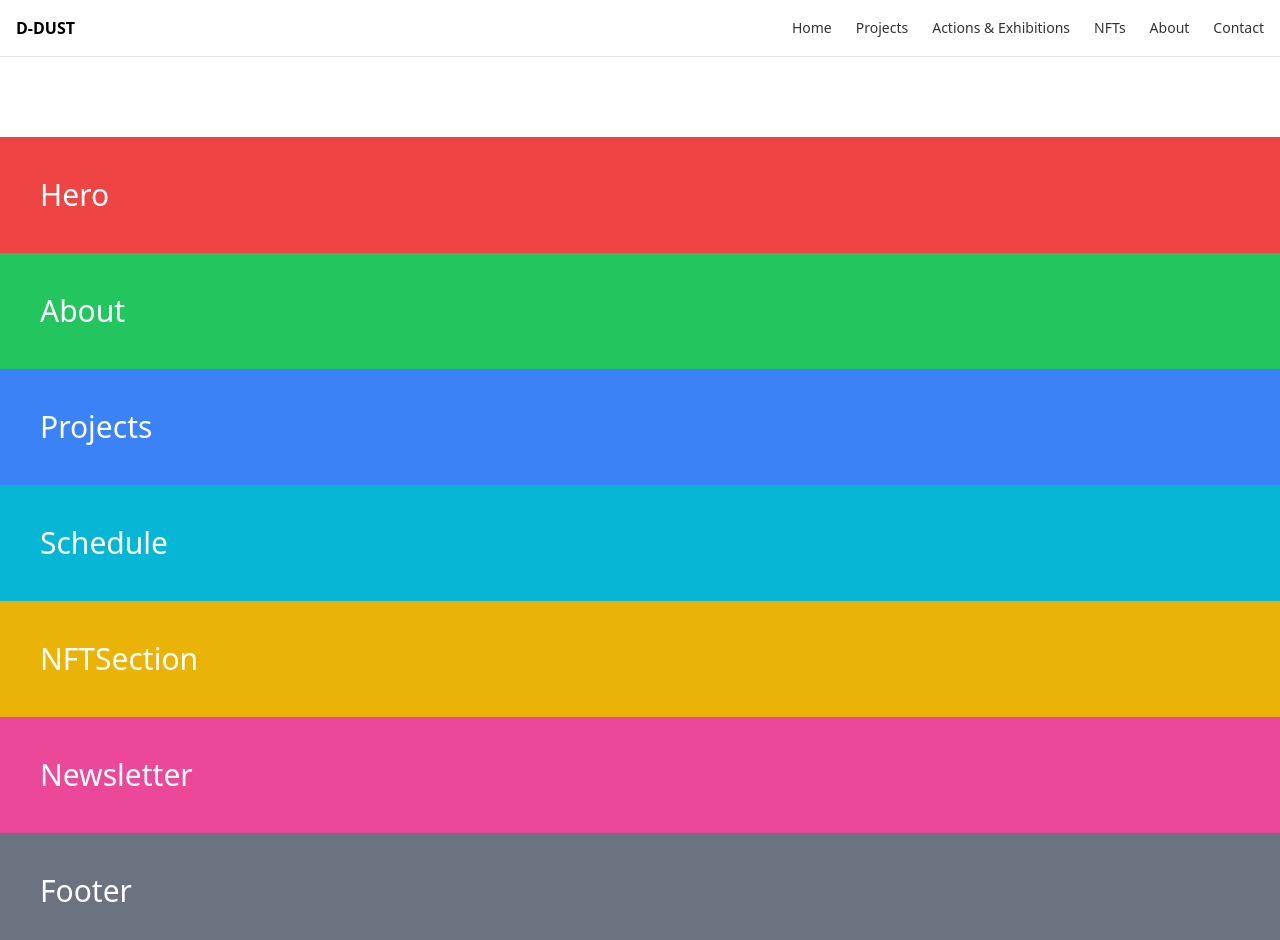
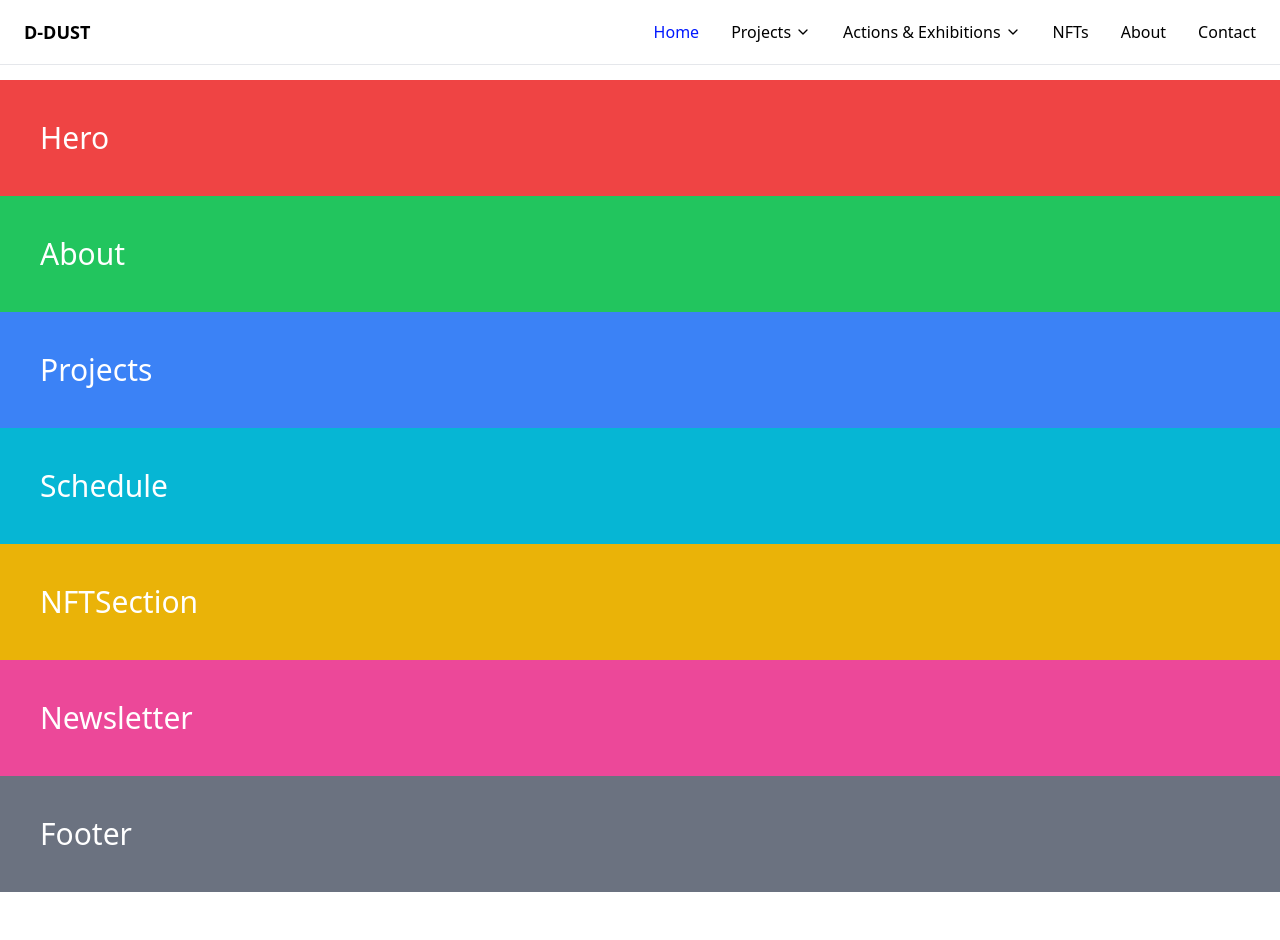
Before and after one commit to ddust-art/d_dust_art, a React (Vite) app: page / in a window 1280 px wide. Shown: the top 940 px of the page. After the commit the page ends 892 px from the top, so only its background shows below. Built offline with nearby package versions, Linux system fonts and the light colour scheme.

Commit message:
Improved the Navbar.tsx with dropdow menus, hover style and active link colored blue

```diff
--- a/src/components/navigation/MobileMenu.tsx
+++ b/src/components/navigation/MobileMenu.tsx
@@ -29,12 +29,11 @@ export function MobileMenu({ open, onClose }: MobileMenuProps) {
 
   //to highlight anchor links (only when pathname === "/" AND hash matches)
 
-  const baseLink =
-    "block py-4 border-b border-black/10 text-right font-semi-bold active:text-[#f26537]";
+  const baseLink = "block py-4 font-semibold text-right active:text-[#f26537]";
 
-  const childText = "text-sm";
-  const activeClass = "text-blue-500";
-  const inactiveClass = "text-black";
+  const childText = "text-sm ";
+  const activeClass = "text-[#0018ff] font-black"; //dark blue thick
+  const inactiveClass = "text-black font-semibold";
 
   const renderItem = (item: NavItem, isChild = false) => {
     //Parent with children
@@ -42,7 +41,7 @@ export function MobileMenu({ open, onClose }: MobileMenuProps) {
       const isOpen = expanded === item.label;
 
       return (
-        <div key={item.label} className="border-b border-black/10">
+        <div key={item.label} className="font-semibold">
           <button
             onClick={() => {
               toggle(item.label);
--- a/src/components/navigation/Navbar.tsx
+++ b/src/components/navigation/Navbar.tsx
@@ -1,62 +1,157 @@
-import { navigation } from "@/data/navigation";
-import { useState } from "react";
+import { navigation, type NavItem } from "@/data/navigation";
+import { useEffect, useRef, useState } from "react";
+import { NavLink, useLocation } from "react-router-dom";
+import { ChevronDown } from "lucide-react";
 import { MobileMenu } from "./MobileMenu";
 import { Menu } from "lucide-react";
 
 export function Navbar() {
+  const [openDropdown, setOpenDropdown] = useState<string | null>(null);
   const [mobileOpen, setMobileOpen] = useState(false);
+  const navRef = useRef<HTMLDivElement>(null);
+  const location = useLocation();
+
+  // Close dropdown on outside click
+  useEffect(() => {
+    const handler = (e: MouseEvent) => {
+      if (!navRef.current?.contains(e.target as Node)) {
+        setOpenDropdown(null);
+      }
+    };
+    document.addEventListener("mousedown", handler);
+    return () => {
+      document.removeEventListener("mousedown", handler);
+    };
+  }, []);
+
+  // Close dropdown on route change
+  useEffect(() => {
+    setOpenDropdown(null);
+  }, [location.pathname]);
+
+  const activeClass = "text-[#0018ff] font-black";
+  const inactiveClass = "text-black";
+
+  const renderItem = (item: NavItem) => {
+    // Parent with children
+    if (item.children) {
+      const isOpen = openDropdown === item.label;
 
       return (
-    <header className="border-b">
-      <div className="p-4 flex items-center justify-between">
-        {/* Logo */}
-        <div className="font-bold">D-DUST</div>
-
-        {/* Desktop navigation */}
-        <nav className="hidden md:flex gap-6 text-sm">
-          {navigation.map((item) => {
-            const hasChildren = Boolean(item.children?.length);
-
-            return (
-              <div key={item.label} className="relative group">
-                {/* Parent Item */}
-                {hasChildren ? (
-                  <span className="cursor-default opacity-80 group-hover:opacity-100 transition">
-                    {item.label}
-                  </span>
-                ) : (
-                  <a
-                    href={item.anchor ? `/#${item.anchor}` : item.to}
-                    className="opacity-80 hover:opacity-100 transition"
+        <div key={item.label} className="relative">
+          <button
+            onClick={() => setOpenDropdown(isOpen ? null : item.label)}
+            aria-expanded={isOpen}
+            className="flex items-center gap-1 font-medium hover:text-[#f26537]"
           >
             {item.label}
-                  </a>
-                )}
+            <ChevronDown
+              size={16}
+              className={`transition-transform ${isOpen ? "rotate-180" : ""}
+              `}
+            />
+          </button>
 
-                {/* Dropdown */}
-                {hasChildren && (
-                  <div className="absolute top-full left-0 mt-2 hidden group-hover:block">
-                    <div className="min-w-[180px] bg-white/90 backdrop-blur border border-black/10 rounded-sm shadow-sm">
-                      {item.children!.map((child) => (
-                        <a
-                          key={child.label}
-                          href={child.anchor ? `/#${child.anchor}` : child.to}
-                          className="block px-4 py-2 text-sm opacity-80 hover:opacity-100 hover:bg-black/5 transition"
+          {isOpen && (
+            <div
+              className="absolute right-0 mt-3 w-48 rounded-md border bg-white shadow-lg"
+              role="menu"
             >
-                          {child.label}
-                        </a>
+              <ul className="py-2">
+                {item.children.map((child) => (
+                  <li key={child.label}>{renderChild(child)}</li>
                 ))}
-                    </div>
+              </ul>
             </div>
           )}
         </div>
       );
-          })}
+    }
+
+    // Anchor link
+    if (item.anchor) {
+      return (
+        <a
+          key={item.label}
+          href={`/#${item.anchor}`}
+          className={`font-medium hover:text-[#f26537] ${inactiveClass}`}
+        >
+          {item.label}
+        </a>
+      );
+    }
+
+    // Route link
+    if (item.to) {
+      return (
+        <NavLink
+          key={item.label}
+          to={item.to}
+          className={({ isActive }) =>
+            `font-medium hover:text-[#f26537] ${
+              isActive ? activeClass : inactiveClass
+            }`
+          }
+        >
+          {item.label}
+        </NavLink>
+      );
+    }
+
+    return null;
+  };
+
+  const renderChild = (item: NavItem) => {
+    // Anchor child
+    if (item.anchor) {
+      return (
+        <a
+          href={`/#${item.anchor}`}
+          className="block px-4 py-2 text-sm hover:bg-black/5 hover:text-[#f26537]"
+        >
+          {item.label}
+        </a>
+      );
+    }
+
+    // Route child
+    if (item.to) {
+      return (
+        <NavLink
+          to={item.to}
+          className={({ isActive }) =>
+            `block px-4 py-2 text-sm hover:bg-black/5 ${
+              isActive ? "text-[#0018ff] font-black" : "text-black"
+            }`
+          }
+        >
+          {item.label}
+        </NavLink>
+      );
+    }
+
+    return null;
+  };
+
+  return (
+    <header className="fixed top-0 z-50 w-full bg-white border-b">
+      <div
+        ref={navRef}
+        className="mx-auto flex h-16 max-w-7xl items-center justify-between px-6"
+      >
+        {/* Logo */}
+        <NavLink to="/" className={"font-bold text-lg"}>
+          D-DUST
+        </NavLink>
+
+        {/* Desktop nav */}
+        <nav className="hidden md:flex items-center gap-8">
+          {navigation.map(renderItem)}
         </nav>
-        {/* Mobile menu trigger */}
+        {/* Mobile trigger */}
         <button
-          className="md:hidden text-2xl"
           onClick={() => setMobileOpen(true)}
+          className="md:hidden text-xl"
           aria-label="Open menu"
         >
           <Menu size={24} />
```
Lines whose indentation alone changed are shown as unchanged.
